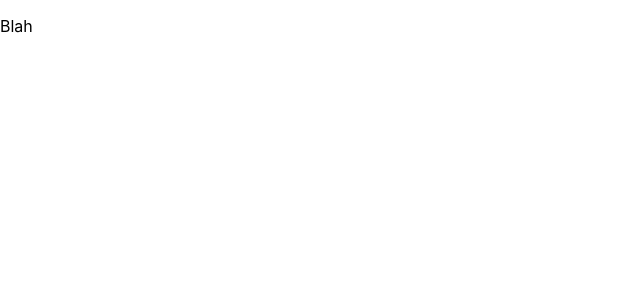
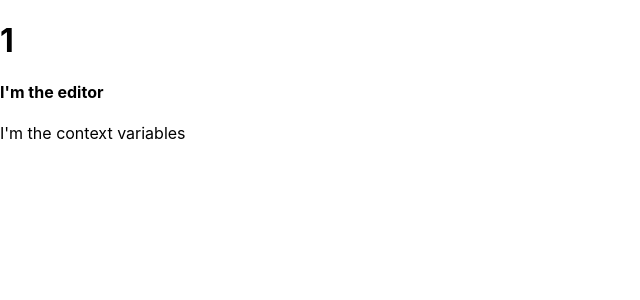
Before and after one commit to sirivatd/carta-email-templates, a React (Create React App) app: page /#/1 in a window 1280 px wide. Shown: the top 300 px of the page, without its empty margins (0-640 px from the left). Built offline with nearby package versions, Linux system fonts and the light colour scheme; no server answers.

Commit message:
Add email preview and template editor components

```diff
--- a/src/components/app/index.tsx
+++ b/src/components/app/index.tsx
@@ -7,7 +7,7 @@ import {
   useRouteMatch
 } from "react-router-dom";
 
-import TemplateEditor from "../template_editor";
+import TemplateShow from "../template_show";
 import TemplateList from "../template_list";
 import NotFound from "../not_found";
 
@@ -15,12 +15,8 @@ function App() {
   return (
     <Router>
       <Switch>
-        <Route exact path="/:templateId">
-          <TemplateEditor />
-        </Route>
-        <Route exact path="/">
-          <TemplateList />
-        </Route>
+        <Route exact path="/:templateId" component={TemplateShow} />
+        <Route exact path="/" component={TemplateList} />
         <Route>
           <NotFound />
         </Route>
--- a/src/components/template_editor/index.tsx
+++ /dev/null
@@ -1,13 +0,0 @@
-import React, { useEffect, useState } from 'react';
-
-function TemplateEditor() {
-  const [emailTemplates, setEmailTemplates] = useState([])
-
-  return (
-    <div>
-      <p>Blah</p>
-    </div>
-  );
-}
-
-export default TemplateEditor;
--- /dev/null
+++ b/src/components/template_show/index.tsx
@@ -0,0 +1,20 @@
+import React, { useEffect, useState } from 'react';
+
+import TemplateEditor from "./template_editor";
+import TemplatePreview from "./template_preview";
+
+interface Props {
+  match: any
+}
+
+function TemplateShow(props: Props) {
+  return (
+    <div>
+      <h1>{props.match.params.templateId}</h1>
+      <TemplatePreview templateName={props.match.params.templateId}/>
+      <TemplateEditor templateName={props.match.params.templateId}/>
+    </div>
+  );
+}
+
+export default TemplateShow;
--- /dev/null
+++ b/src/components/template_show/template_editor/index.tsx
@@ -0,0 +1,20 @@
+import React, { useEffect, useState } from 'react';
+
+import TemplateForm from "./template_form";
+import TemplateContextVariables from "./template_context_variables";
+
+interface Props {
+  templateName: string
+}
+
+function TemplateEditor(props: Props) {
+  return (
+    <div>
+      <h4>I'm the editor</h4>
+      <TemplateForm templateName={props.templateName} />
+      <TemplateContextVariables templateName={props.templateName} />
+    </div>
+  );
+}
+
+export default TemplateEditor;
--- /dev/null
+++ b/src/components/template_show/template_editor/template_context_variables/index.tsx
@@ -0,0 +1,15 @@
+import React, { useEffect, useState } from 'react';
+
+interface Props {
+  templateName: string
+}
+
+function TemplateContextVariables(props: Props) {
+  return (
+    <div>
+      <p>I'm the context variables</p>
+    </div>
+  );
+}
+
+export default TemplateContextVariables;
--- /dev/null
+++ b/src/components/template_show/template_editor/template_form/index.tsx
@@ -0,0 +1,31 @@
+import React, { useEffect, useState } from 'react';
+
+interface Props {
+  templateName: string
+}
+
+function TemplateForm(props: Props) {
+  const [emailTemplate, setEmailTemplate] = React.useState("")
+
+  useEffect(() => {
+    fetch(`http://0.0.0.0:5000/templates/${props.templateName}`)
+      .then(res => {
+        return res.json()
+        }
+      )
+      .then(
+        (result) => {
+          console.log(result)
+          setEmailTemplate(result.content)
+        }
+      )
+  }, []);
+
+  return (
+    <div>
+      <p>{emailTemplate}</p>
+    </div>
+  );
+}
+
+export default TemplateForm;
--- /dev/null
+++ b/src/components/template_show/template_preview/index.tsx
@@ -0,0 +1,36 @@
+import React, { useEffect, useState } from 'react';
+
+interface Props {
+  templateName: string
+}
+
+function TemplatePreview(props: Props) {
+  const [emailPreview, setEmailPreview] = React.useState("")
+
+  const renderEmailPreview = (emailContent: string) => {
+    let emailPreviewContainer = document.querySelector('#email-preview-container');
+    if(emailPreviewContainer) {
+      emailPreviewContainer.innerHTML = emailContent;
+    }
+  }
+
+  useEffect(() => {
+    fetch(`http://0.0.0.0:5000/templates/${props.templateName}`)
+      .then(res => {
+        return res.json()
+        }
+      )
+      .then(
+        (result) => {
+          renderEmailPreview(result.content)
+        }
+      )
+  }, []);
+  return (
+    <div id="style-container">
+      <div id="email-preview-container" />
+    </div>
+  );
+}
+
+export default TemplatePreview;
```
